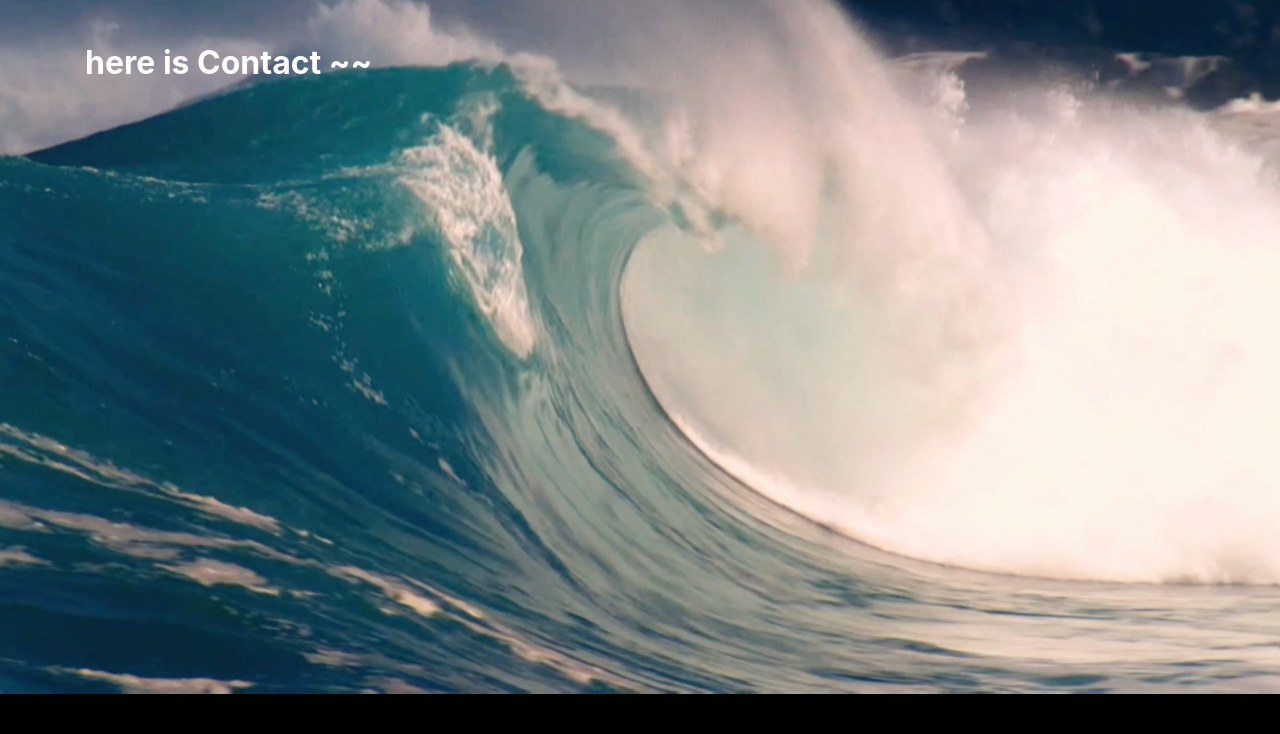
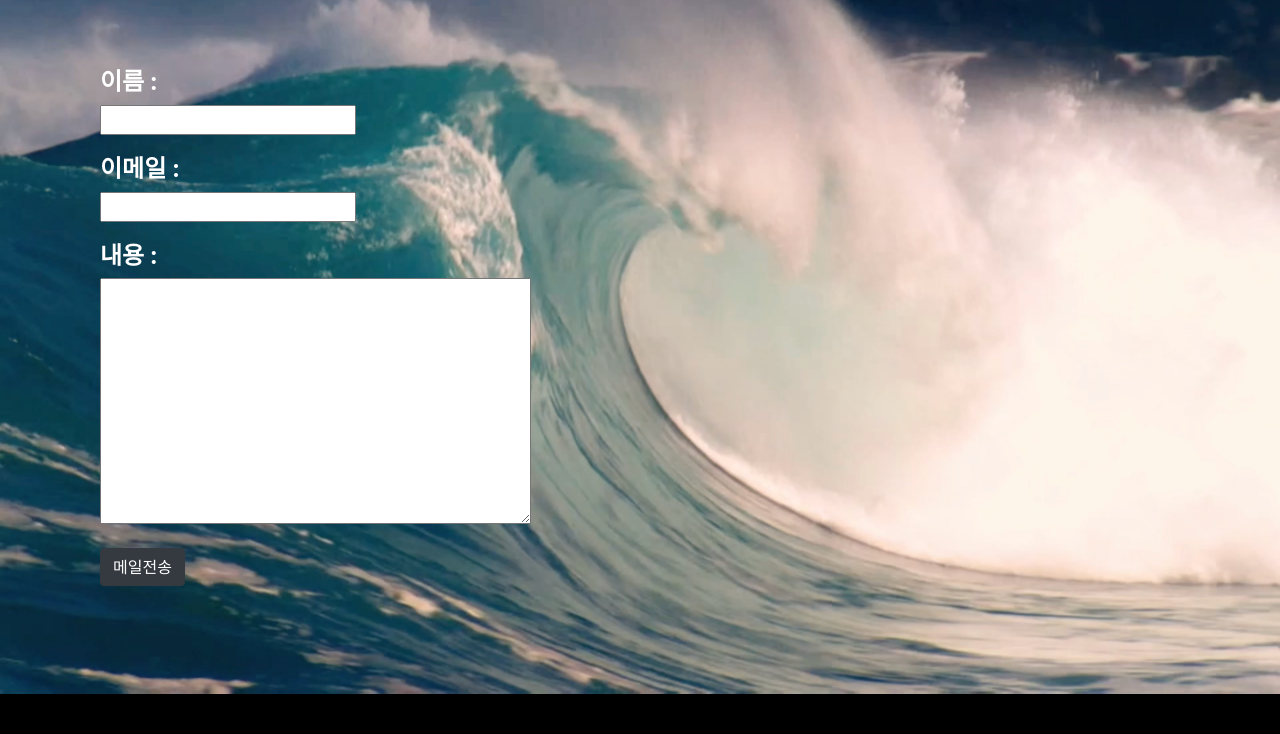
Before and after one commit to wwjdtm/Django_web, a Django app: page /polioapp/Contact/ in a window 1280 px wide. Shown: the part 66-800 px from the top of the page. Run offline with Django 3.2, Linux system fonts and the light colour scheme; some libraries are stand-ins or nearby versions.

Commit message:
make contact

```diff
--- a/winkproject/polioapp/templates/Contact.html
+++ b/winkproject/polioapp/templates/Contact.html
@@ -2,8 +2,20 @@
 
 {% block content %}
 
+<br>
+<div class="container">
+	  <h4>이름 : </h4>
+	  <input type="text" name="sendname">
+	  <h4>이메일 : </h4>
+	  <input type="text" name="email">
+	  <h4>내용 : </h4>
+	  <textarea cols=40 rows=10 name="body"></textarea>
+        <br>
+        <br>
 
-      <h2>here is Contact ~~</h2>
+	  <input class="btn btn-dark" type="submit" value="메일전송">
+  </form>
+</div>
 
 
 {% endblock %}
```
